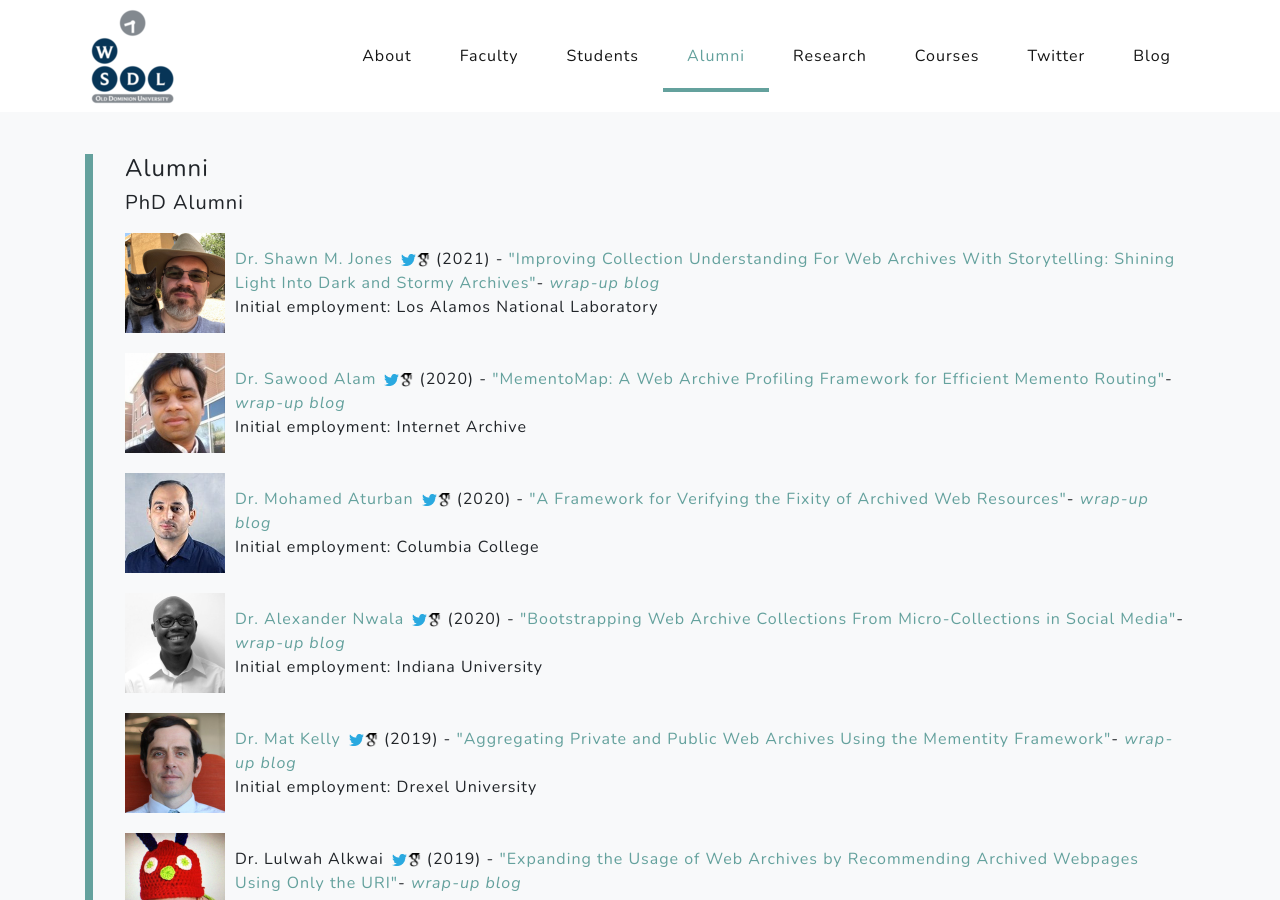
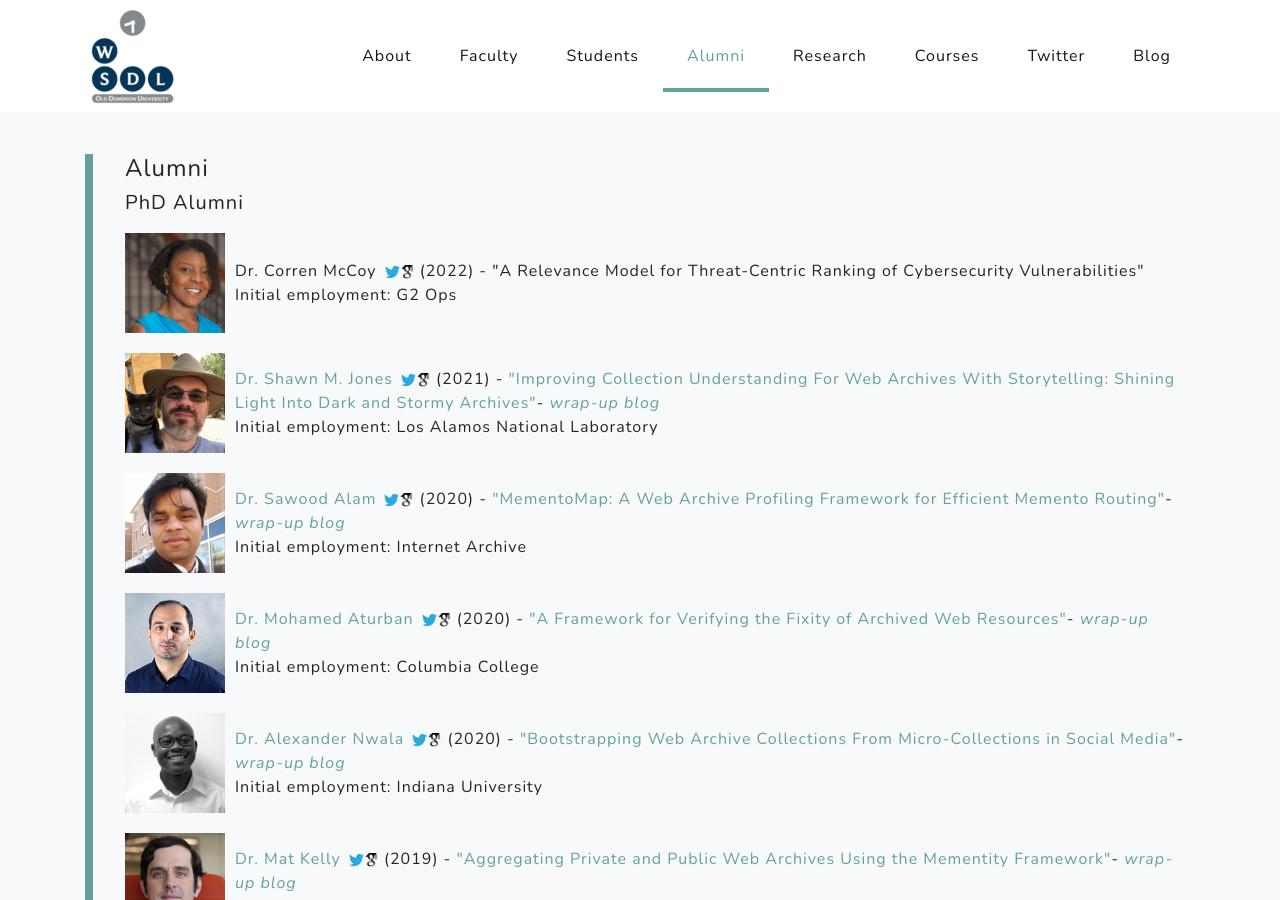
Before and after one commit to oduwsdl/oduwsdl.github.io, a Jekyll site: the page built from index.html, in a window 1280 px wide and 900 px high, scrolled down 5521 px. Built offline with Jekyll 4.4.1, drawn with Linux system fonts in a browser that asks for light colours; nearby versions of some CDN libraries; comment, search, counter and statistics services are not loaded.

Commit message:
Adding Corren to alumni

```diff
--- a/_data/alumni.yml
+++ b/_data/alumni.yml
@@ -1,4 +1,12 @@
 phd:
+
+- name: Corren McCoy
+  twitter_handle: CorrenMcCoy
+  google_scholar_id: gp6cdH8AAAAJ
+  graduation_year: 2022
+  thesis:
+    title: "A Relevance Model for Threat-Centric Ranking of Cybersecurity Vulnerabilities"
+  initial_employment: G2 Ops
 
 - name: Shawn M. Jones
   homepage: https://www.shawnmjones.org/
```
